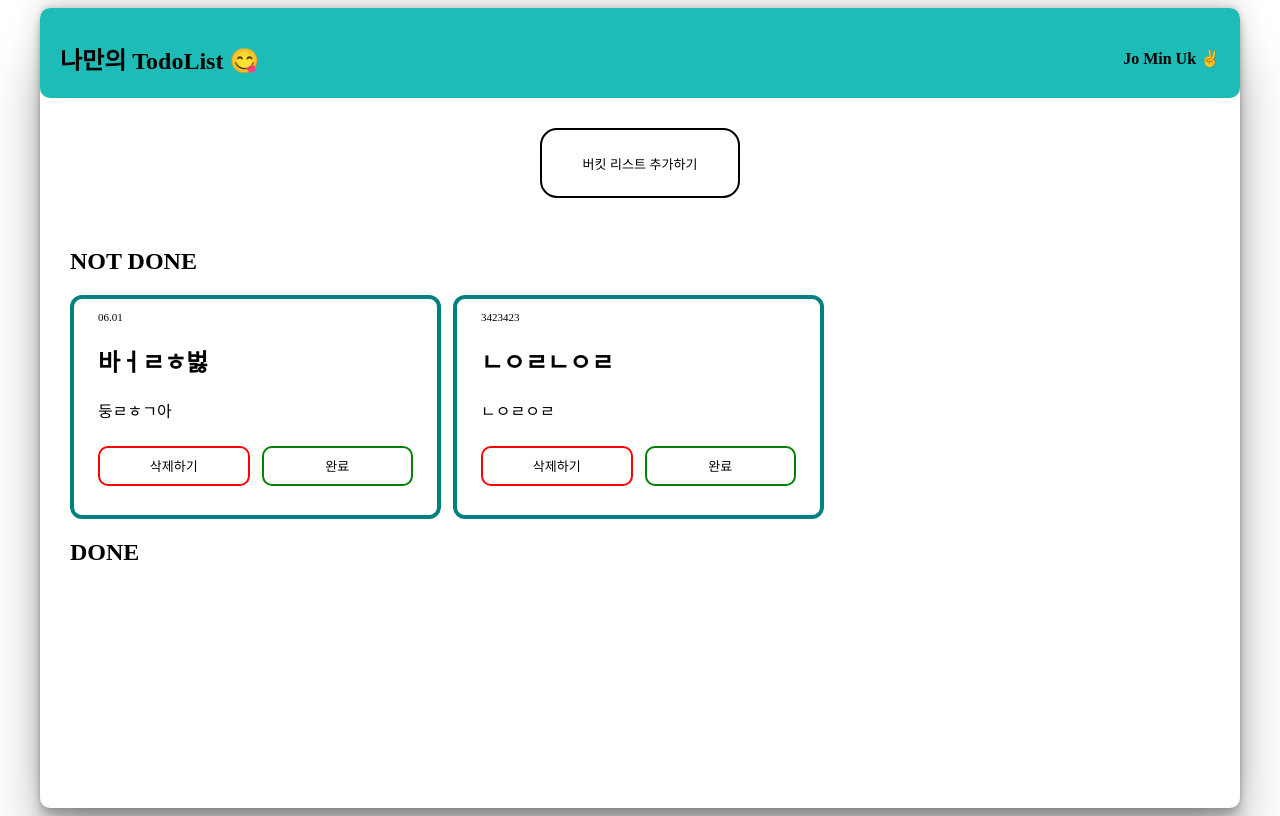
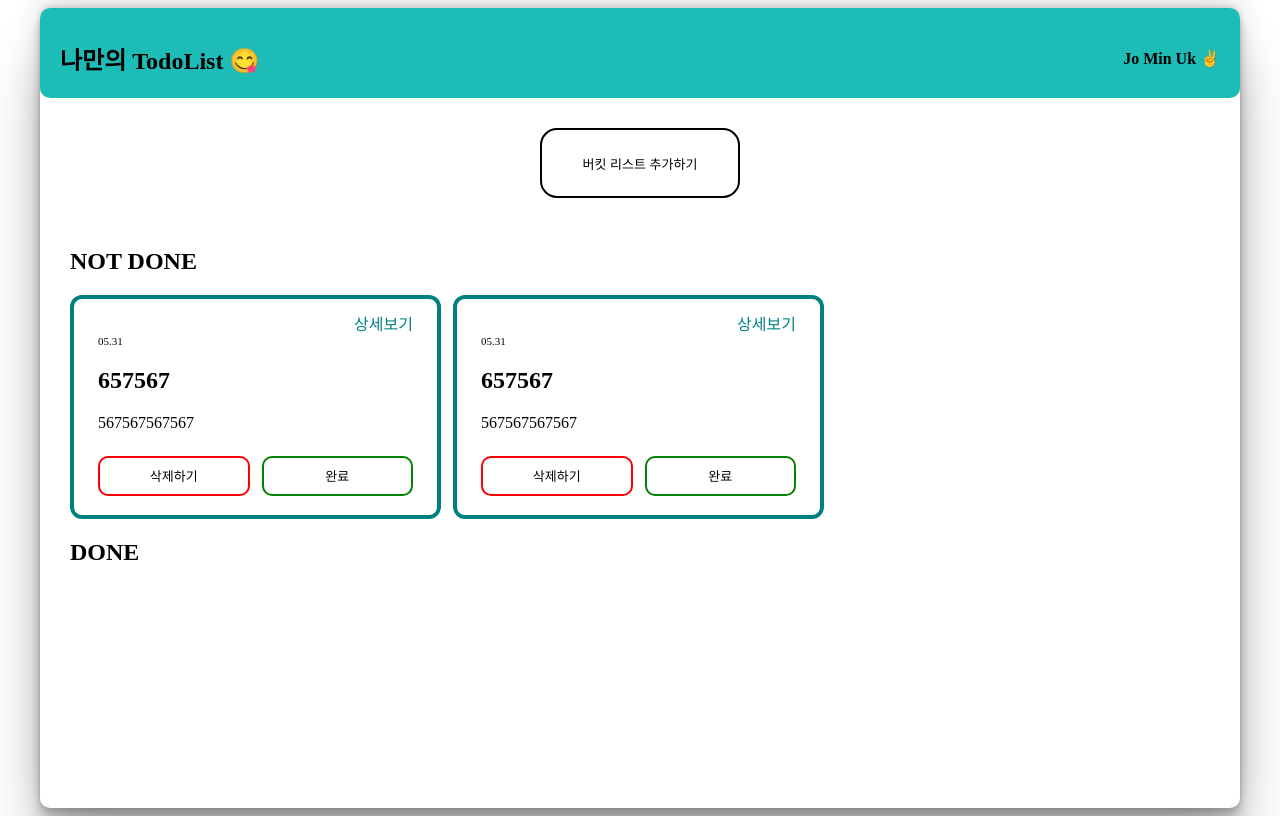
Before and after one commit to jominuk/TodoType.Prac, a React (Create React App) app: page / in a window 1280 px wide. Built offline with nearby package versions, Linux system fonts and the light colour scheme; data requests are answered from the project's data file.

Commit message:
🐛detail 오류 수정

```diff
--- a/db.json
+++ b/db.json
@@ -1,18 +1,18 @@
 {
   "todos": [
     {
-      "id": "1685605529516.3098",
-      "title": "바ㅓㄹㅎ벓",
-      "body": "둥ㄹㅎㄱ아 ",
+      "id": "1685696393659.4521",
+      "title": "657567",
+      "body": "567567567567",
       "isDone": false,
-      "day": "06.01"
+      "day": "05.31"
     },
     {
-      "id": "1685605535944.3113",
-      "title": "ㄴㅇㄹㄴㅇㄹ",
-      "body": "ㄴㅇㄹㅇㄹ",
+      "id": "1685696393659.4521",
+      "title": "657567",
+      "body": "567567567567",
       "isDone": false,
-      "day": "3423423"
+      "day": "05.31"
     }
   ]
 }
--- a/src/api/todo.tsx
+++ b/src/api/todo.tsx
@@ -12,7 +12,24 @@ export const TodoApi = {
     return response.data;
   },
 
-  delete: async (todoId: ITodo): Promise<void> => {
-    const response = await instance.delete(`/todos/${todoId}`);
+  delete: async (id: ITodo): Promise<void> => {
+    const response = await instance.delete(`/todos/${id}`);
+    return response.data;
+  },
+
+  status: async (id: ITodo): Promise<void> => {
+    const response = await instance.patch(`/todos/${id}`, {
+      isDone: !id.isDone,
+    });
+    return response.data;
+  },
+
+  detail: async (id: ITodo): Promise<void> => {
+    const response = await instance.get(`/todos/${id}`);
+    return response.data;
   },
 };
+
+// state.todos = state.todos.map((user) =>
+//         user.id === action.payload ? { ...user, isDone: !user.isDone } : user
+//       );
--- a/src/components/todo/ListOfList.tsx
+++ b/src/components/todo/ListOfList.tsx
@@ -1,6 +1,6 @@
 import React, { FC, useCallback } from "react";
 import styled from "styled-components";
-// import { Link } from "react-router-dom";
+import { Link } from "react-router-dom";
 import StButton from "../button/Button";
 import { ITodo, ListOfListProps } from "src/typeing/type";
 import { useMutation } from "@tanstack/react-query";
@@ -12,7 +12,7 @@ const ListOfList: FC<ListOfListProps> = ({ borderColor, todo }) => {
     (todo: ITodo) => TodoApi.delete(todo),
     {
       onSuccess: () => {
-        alert("삭제 했어요");
+        alert("삭제해쓰");
       },
       onError: (err) => {
         console.log(err);
@@ -20,15 +20,43 @@ const ListOfList: FC<ListOfListProps> = ({ borderColor, todo }) => {
     }
   );
 
-  const onDeleteButton = useCallback((id: any) => {
-    DeleteMutation(id);
-  }, []);
+  const { mutate: StatusMutation } = useMutation(
+    ["todos"],
+    (id: ITodo) => TodoApi.status(id),
+    {
+      onSuccess: (data: any) => {
+        // const isDone = data.isDone;
+        // isDone === false ? alert("고생했어") : alert("메롱");
+      },
+      onError: (err) => {
+        console.log(err);
+      },
+    }
+  );
+
+  const onDeleteButton = useCallback(
+    (id: any) => {
+      DeleteMutation(id);
+    },
+    [DeleteMutation]
+  );
+
+  const onToggleStatusTodo = useCallback(
+    ({ id, isDone }: any) => {
+      StatusMutation(id, isDone);
+    },
+    [StatusMutation]
+  );
+
+  // state.todos = state.todos.map((user) =>
+  //       user.id === action.payload ? { ...user, isDone: !user.isDone } : user
+  //     )
 
   return (
     <StTodoContainer borderColor={borderColor}>
-      {/* <StLink to={`/${todo.id}`} key={todo.id}>
+      <StLink to={`/${todo.id}`} key={todo.id}>
         <div>상세보기</div>
-      </StLink> */}
+      </StLink>
       <div>
         <div className="todo-day">{todo.day}</div>
         <h2>{todo.title}</h2>
@@ -54,9 +82,9 @@ const ListOfList: FC<ListOfListProps> = ({ borderColor, todo }) => {
           width="50%"
           height="40px"
           borderColor="green"
-          // onClick={() =>
-          //   onToggleStatusTodo({ id: todo.id, isDone: todo.isDone })
-          // }
+          onClick={() =>
+            onToggleStatusTodo({ id: todo.id, isDone: todo.isDone })
+          }
         >
           {todo.isDone ? "취소" : "완료"}
         </StButton>
@@ -80,12 +108,12 @@ const StTodoContainer = styled.div<{
   }
 `;
 
-// const StLink = styled(Link)`
-//   text-decoration: none;
-//   color: teal;
-//   display: flex;
-//   justify-content: right;
-// `;
+const StLink = styled(Link)`
+  text-decoration: none;
+  color: teal;
+  display: flex;
+  justify-content: right;
+`;
 
 const StDialogFooter = styled.footer`
   display: flex;
--- /dev/null
+++ b/src/pages/Detail.tsx
@@ -0,0 +1,105 @@
+import React from "react";
+import styled from "styled-components";
+import StButton from "src/components/button/Button";
+import { useQuery } from "@tanstack/react-query";
+import { TodoApi } from "src/api/todo";
+import { ITodo } from "src/typeing/type";
+import { useParams } from "react-router-dom";
+
+const Detail = () => {
+  const { id } = useParams();
+
+  console.log(id);
+
+  const {
+    data: todo,
+    isLoading,
+    isError,
+  } = useQuery(["todos"], (id: any) => TodoApi.detail(id));
+
+  if (isLoading) {
+    return <div>Loading...</div>;
+  }
+  if (isError) {
+    return <div>Error fetching data</div>;
+  }
+
+  return (
+    <>
+      {/* <StContainer>
+        <StDialog>
+          <div>
+            <StDialogHeader>
+              <div>ID :{todo.id}</div>
+              <StButtonGroup>
+                <StButton
+                  borderColor="black"
+                  width="70px"
+                  height="50px"
+                  //   onClick={() => navigate("/EditTodo")}
+                >
+                  수정하기
+                </StButton>
+                <StButton
+                  borderColor="teal"
+                  width="70px"
+                  height="50px"
+                  //   onClick={() => {
+                  //     navigate("/");
+                  //   }}
+                >
+                  이전으로
+                </StButton>
+              </StButtonGroup>
+            </StDialogHeader>
+            <StTitle>{todo.title}</StTitle>
+            <StBody>{todo.body}</StBody>
+          </div>
+        </StDialog>
+      </StContainer> */}
+    </>
+  );
+};
+
+const StContainer = styled.div`
+  width: 99.6%;
+  display: flex;
+  align-items: center;
+  justify-content: center;
+`;
+
+const StDialog = styled.div`
+  border: 2px solid teal;
+  border-radius: 10px;
+  padding: 12px 24px 24px 24px;
+  width: 70%;
+  height: 300px;
+  display: flex;
+  flex-direction: column;
+  margin: 130px auto 0px auto;
+`;
+const StDialogHeader = styled.div`
+  display: flex;
+  height: 80px;
+  justify-content: space-between;
+  padding: 0 24px;
+  align-items: center;
+`;
+
+const StButtonGroup = styled.div`
+  width: 20%;
+  display: flex;
+  align-items: center;
+  justify-content: end;
+  gap: 20px;
+`;
+
+const StTitle = styled.h1`
+  padding: 0 24px;
+`;
+
+const StBody = styled.main`
+  padding: 0 24px;
+`;
+
+export default Detail;
--- a/src/pages/List.tsx
+++ b/src/pages/List.tsx
@@ -14,18 +14,39 @@ const List = () => {
     return <div>Error fetching data</div>;
   }
 
-  console.log(data);
   return (
     <StListContainer>
       <h2>NOT DONE</h2>
+
       <StListWrapper>
         {Array.isArray(data) &&
           data.map((todo) => {
+            if (todo.isDone === false) {
+              return (
+                <ListOfList todo={todo} key={todo.id} borderColor="teal" />
+              );
+            } else {
+              return null;
+            }
+          })}
+        {/* {Array.isArray(data) &&
+          data.map((todo) => {
             return <ListOfList todo={todo} key={todo.id} borderColor="teal" />;
-          })}
+          })} */}
       </StListWrapper>
 
       <h2 className="list-title">DONE</h2>
+
+      <StListWrapper>
+        {Array.isArray(data) &&
+          data.map((todo) => {
+            if (todo.isDone === true) {
+              return <ListOfList todo={todo} key={todo.id} borderColor="red" />;
+            } else {
+              return null;
+            }
+          })}
+      </StListWrapper>
     </StListContainer>
   );
 };
--- a/src/shared/Router.tsx
+++ b/src/shared/Router.tsx
@@ -4,6 +4,7 @@ import Home from "src/pages/Home";
 import Header from "src/components/ui/Header";
 import Layout from "src/components/ui/Layout";
 import AddTodo from "src/pages/AddTodo";
+import Detail from "src/pages/Detail";
 
 const Router = () => {
   return (
@@ -13,6 +14,7 @@ const Router = () => {
         <Routes>
           <Route path="/" element={<Home />} />
           <Route path="/add" element={<AddTodo />} />
+          <Route path="/:id" element={<Detail />} />
         </Routes>
       </Layout>
     </BrowserRouter>
```
